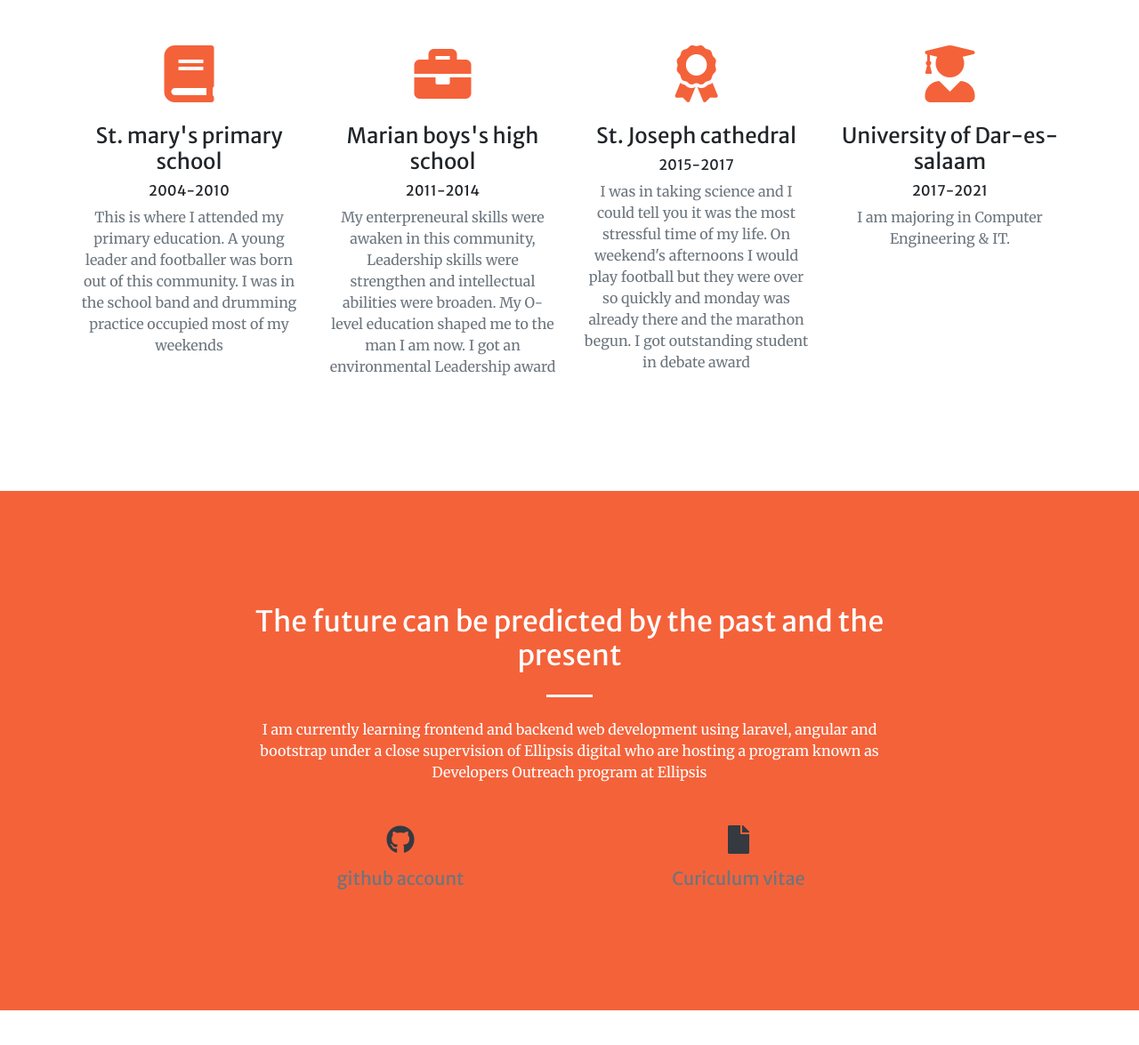
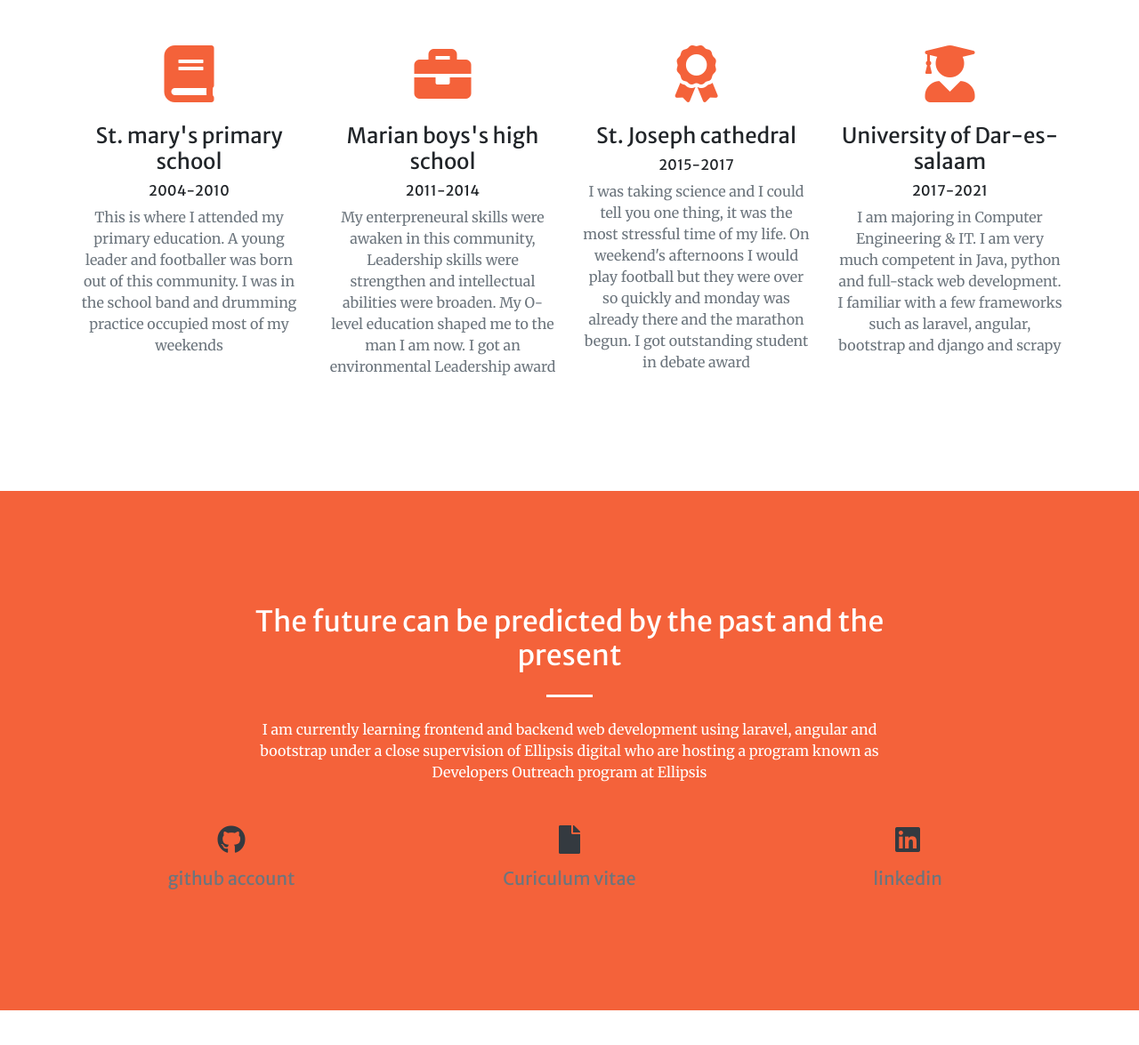
Before and after one commit to jhon-swai/bootstrap_frontend_web, a website with bundled scripts: page index.html in a window 1280 px wide. Shown: the part 1540-2715 px from the top of the page at 89% size. Built offline with nearby package versions, Linux system fonts and the light colour scheme.

Commit message:
added more content in university

```diff
--- a/index.html
+++ b/index.html
@@ -110,7 +110,7 @@
             <i class="fas fa-4x fa-award text-primary mb-4"></i>
             <h3 class="h4 mb-2">St. Joseph cathedral</h3>
             <h6 class="h6 mb-2">2015-2017</h6>
-            <p class="text-muted mb-0">I was in taking science and I could tell you it was the most stressful time of my life. On weekend's afternoons I would play football but they were over so quickly and monday was already there and the marathon begun. I got outstanding student in debate award</p>
+            <p class="text-muted mb-0">I was taking science and I could tell you one thing, it was the most stressful time of my life. On weekend's afternoons I would play football but they were over so quickly and monday was already there and the marathon begun. I got outstanding student in debate award</p>
           </div>
         </div>
         <div class="col-lg-3 col-md-6 text-center">
@@ -118,7 +118,7 @@
             <i class="fas fa-4x fa-user-graduate text-primary mb-4"></i>
             <h3 class="h4 mb-2">University of Dar-es-salaam</h3>
             <h6 class="h6 mb-2">2017-2021</h6>
-            <p class="text-muted mb-0">I am majoring in Computer Engineering & IT.</p>
+            <p class="text-muted mb-0">I am majoring in Computer Engineering & IT. I am very much competent in Java, python and full-stack web development. I familiar with a few frameworks such as laravel, angular, bootstrap and django and scrapy</p>
           </div>
         </div>
         <!-- A button for downloading my cv or probalby viewing it  -->
@@ -235,13 +235,17 @@
         </div>
       </div>
       <div class="row">
-        <div class="col-lg-4 ml-auto text-center mb-5 mb-lg-0">
+        <div class="col-lg-4 ml-auto text-center mb-3 mb-lg-0">
           <a href="https://github.com/jhon-swai" target="_blank"><i class="fab fa-github fa-2x mb-3 text-dark"></i></a>
           <a class="d-block text-muted" href="https://github.com/jhon-swai" target="_blank"><h5>github account</h5></a>
         </div>
         <div class="col-lg-4 mr-auto text-center">
-          <a href="https://drive.google.com/file/d/14AAd0x-ejTIIkBGuLx_jcLvqPpbWxbeo/view?usp=sharing"><i class="fas fa-file fa-2x mb-3 text-dark"></i></a>
-          <a class="d-block text-muted" href="https://drive.google.com/file/d/14AAd0x-ejTIIkBGuLx_jcLvqPpbWxbeo/view?usp=sharing" target='_blank'><h5>Curiculum vitae</h5></a>
+          <a href="https://drive.google.com/file/d/14AAd0x-ejTIIkBGuLx_jcLvqPpbWxbeo/view?usp=sharing" target="_blank"><i class="fas fa-file fa-2x mb-3 text-dark"></i></a>
+          <a class="d-block text-muted" href="https://drive.google.com/file/d/14AAd0x-ejTIIkBGuLx_jcLvqPpbWxbeo/view?usp=sharing" target='_blank'><h5 class="h5">Curiculum vitae</h5></a>
+        </div>
+        <div class="col-lg-4 mr-auto text-center">
+          <a href="https://www.linkedin.com/in/chinaa-swai-14581115b/" target="_blank"><i class="fab fa-linkedin fa-2x mb-3 text-dark"></i></a>
+          <a class="d-block text-muted" href="https://www.linkedin.com/in/chinaa-swai-14581115b/" target='_blank'><h5>linkedin</h5></a>
         </div>
       </div>
     </div>
```
